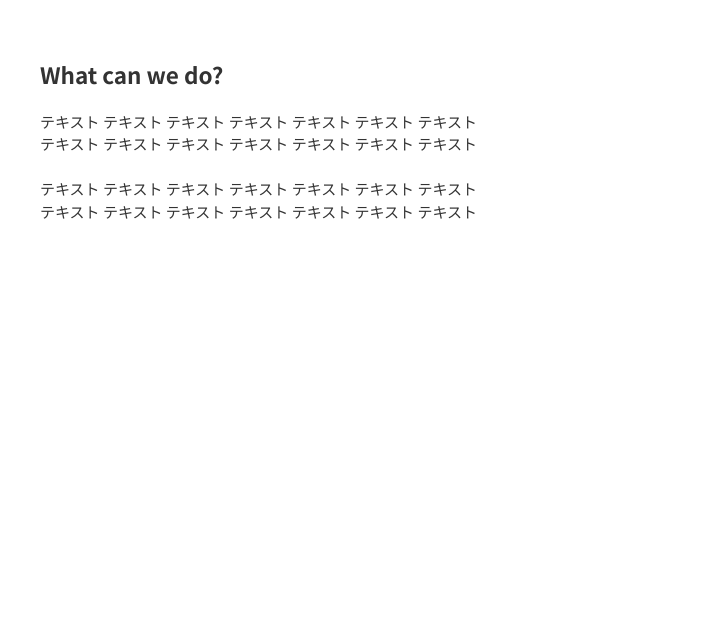
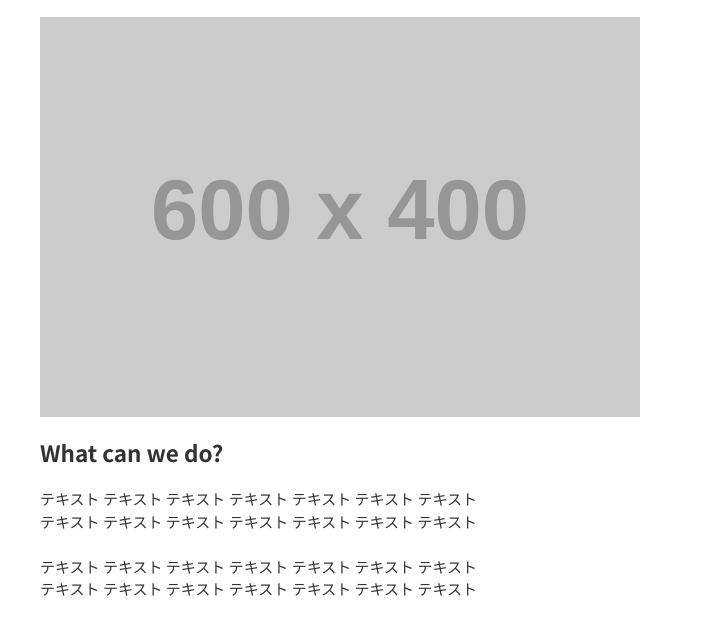
Before and after one commit to ym0628/web_site, a plain HTML site: page index.html in a window 1280 px wide. Shown: the part 68-702 px from the top of the page, without its empty margins (0-703 px from the left). Drawn offline with Linux system fonts and the light colour scheme; placeholder pictures from the web are drawn by us.

Commit message:
【Add】Aboutセクションにダミー画像を実装

```diff
--- a/index.html
+++ b/index.html
@@ -17,11 +17,11 @@
 
   <section class="section">
     <h1 class="section-headline">About</h1>
-    <figure>
-      <img src="" alt="">
-      <figcaption>
-        <h2>What can we do?</h2>
-        <p>
+    <figure class="about">
+      <img class="about-image" src="https://dummyimage.com/600x400/009999/fff" alt="About image">
+      <figcaption class="about-caption">
+        <h2 class="about-headline">What can we do?</h2>
+        <p class="about-description">
           テキスト テキスト テキスト テキスト テキスト テキスト テキスト<br>
           テキスト テキスト テキスト テキスト テキスト テキスト テキスト<br>
           <br>
```
